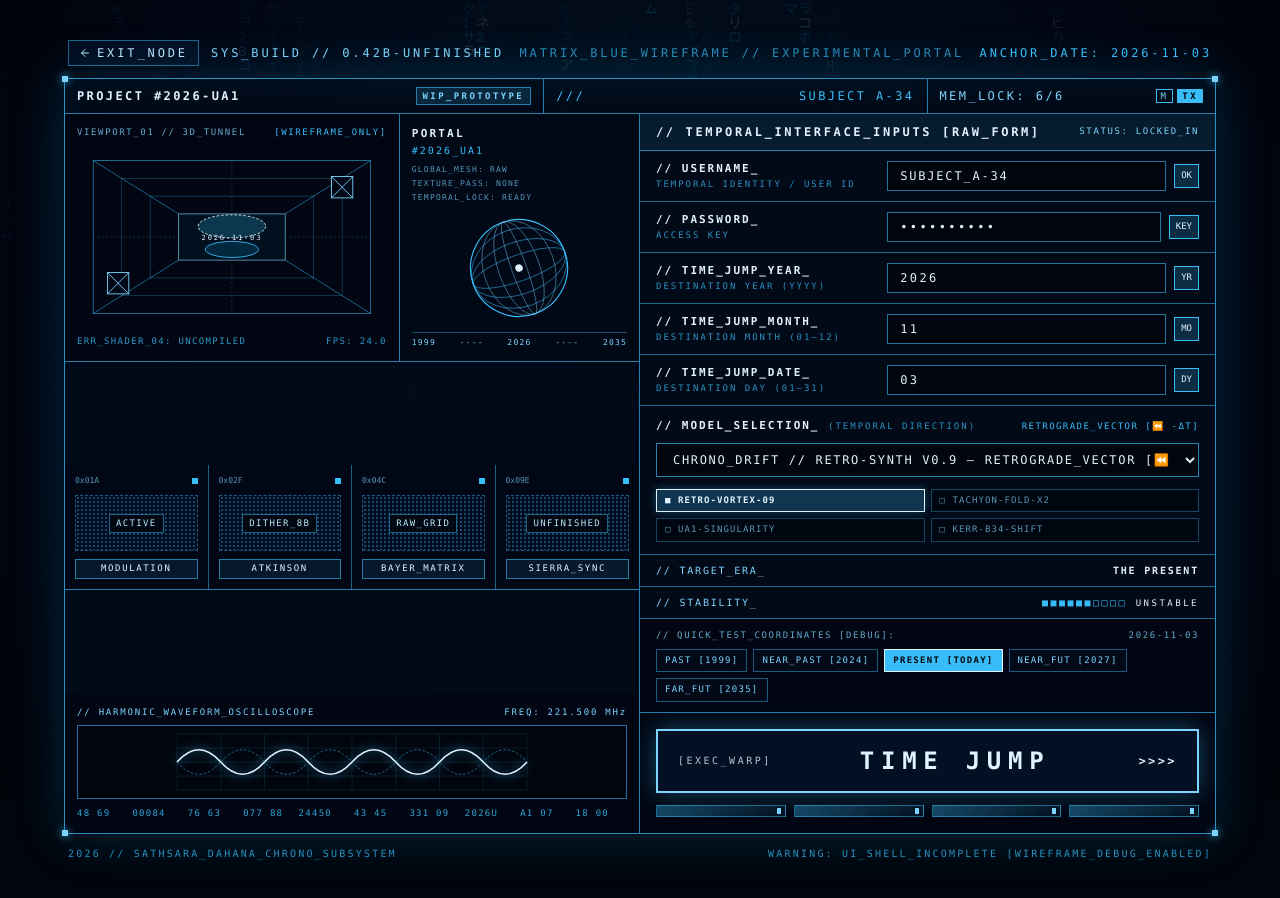
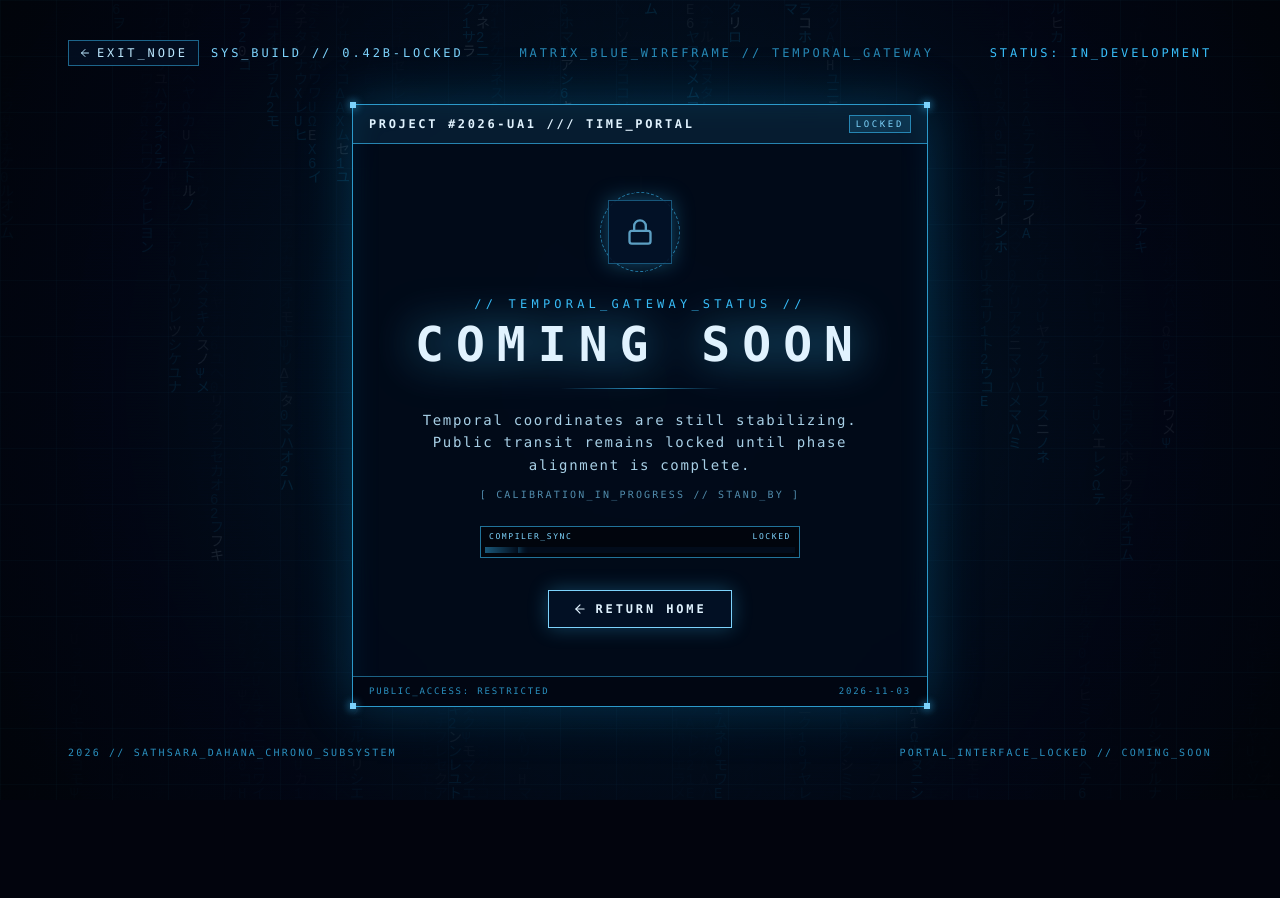
Before and after one commit to Niduka292/sathsara-dahana, a Next.js app: page /timeportal in a window 1280 px wide. Shown: the top 898 px of the page. After the commit the page ends 800 px from the top, so only its background shows below. Built offline with nearby package versions, Linux system fonts and the light colour scheme.

Commit message:
Hide the timeportal interface and add a coming soon card

```diff
--- a/src/components/timeportal/TimePortalExperience.tsx
+++ b/src/components/timeportal/TimePortalExperience.tsx
@@ -3,7 +3,7 @@
 import React, { useState, useEffect, useMemo, useRef } from "react";
 import { motion, AnimatePresence } from "framer-motion";
 import Link from "next/link";
-import { ArrowLeft, Calendar, RotateCcw } from "lucide-react";
+import { ArrowLeft, Calendar, Lock, RotateCcw } from "lucide-react";
 
 export type TimeEra = "past" | "near-past" | "present" | "near-future" | "future";
 
@@ -297,21 +297,24 @@ function WireframeCorners() {
   );
 }
 
+// Toggle to hide/lock the interactive Time Portal interface while it is still in the making
+const IS_PORTAL_LOCKED = true;
+
 export default function TimePortalExperience() {
   const [todayStr, setTodayStr] = useState<string>("2026-11-01");
 
-  // 6 Interface Inputs from Reference Specification:
+  // 6 Interface Inputs from Reference Specification (cleared of default/placeholder values):
   // 1. Username - Temporal Identity / User ID
   // 2. Password - Access Key
   // 3. Time Jump Year - Destination Year
   // 4. Time Jump Month - Destination Month
   // 5. Time Jump Date - Destination Day
   // 6. Model selection - Temporal Direction
-  const [username, setUsername] = useState<string>("SUBJECT_A-34");
-  const [password, setPassword] = useState<string>("UA1-221500");
-  const [jumpYear, setJumpYear] = useState<string>("2026");
-  const [jumpMonth, setJumpMonth] = useState<string>("10");
-  const [jumpDay, setJumpDay] = useState<string>("23");
+  const [username, setUsername] = useState<string>("");
+  const [password, setPassword] = useState<string>("");
+  const [jumpYear, setJumpYear] = useState<string>("");
+  const [jumpMonth, setJumpMonth] = useState<string>("");
+  const [jumpDay, setJumpDay] = useState<string>("");
   const [selectedModel, setSelectedModel] = useState<string>(TEMPORAL_MODELS[0].id);
 
   const [submitAttempted, setSubmitAttempted] = useState(false);
@@ -330,9 +333,6 @@ export default function TimePortalExperience() {
     const now = new Date();
     const today = getTodayDateString(now);
     setTodayStr(today);
-    setJumpYear(String(now.getFullYear()));
-    setJumpMonth(String(now.getMonth() + 1).padStart(2, "0"));
-    setJumpDay(String(now.getDate()).padStart(2, "0"));
     setWarpDisplayDate(today);
     setWarpDisplayYear(today.slice(0, 4));
   }, []);
@@ -559,9 +559,161 @@ export default function TimePortalExperience() {
       </AnimatePresence>
 
       {/* ===================================================================== */}
+      {/* LOCKED / COMING SOON MATRIX VIEW (PUBLIC GATEWAY IN THE MAKING)       */}
+      {/* ===================================================================== */}
+      {IS_PORTAL_LOCKED && (
+        <div className="relative min-h-screen w-full bg-[#01050c] text-[#bae6fd] font-mono py-6 sm:py-10 px-4 sm:px-6 flex flex-col justify-between overflow-hidden">
+          {/* Blue Matrix Rain Background */}
+          <BlueMatrixRain />
+
+          {/* CRT Scanlines & Phosphor Blue Vignette */}
+          <div
+            aria-hidden="true"
+            className="pointer-events-none fixed inset-0 z-10 opacity-25"
+            style={{
+              backgroundImage:
+                "repeating-linear-gradient(0deg, rgba(0, 0, 0, 0.45) 0px, rgba(0, 0, 0, 0.45) 1px, transparent 1px, transparent 3px)",
+            }}
+          />
+          <div
+            aria-hidden="true"
+            className="pointer-events-none fixed inset-0 z-10"
+            style={{
+              background:
+                "radial-gradient(circle at 50% 48%, rgba(14, 165, 233, 0.14) 0%, rgba(2, 8, 23, 0.72) 68%, rgba(1, 4, 10, 0.95) 100%)",
+            }}
+          />
+
+          {/* Subtle Background Blueprint Grid */}
+          <div
+            aria-hidden="true"
+            className="pointer-events-none fixed inset-0 z-10 opacity-15"
+            style={{
+              backgroundImage:
+                "linear-gradient(rgba(56, 189, 248, 0.18) 1px, transparent 1px), linear-gradient(90deg, rgba(56, 189, 248, 0.18) 1px, transparent 1px)",
+              backgroundSize: "56px 56px",
+            }}
+          />
+
+          {/* Top Matrix Status Bar */}
+          <div className="relative z-20 mx-auto w-full max-w-6xl flex flex-wrap items-center justify-between gap-2 px-1 text-[10px] sm:text-xs tracking-[0.24em] uppercase text-[#7dd3fc]">
+            <div className="flex items-center gap-3">
+              <Link
+                href="/"
+                className="inline-flex items-center gap-1.5 border border-[#38bdf8]/50 bg-[#031024]/80 px-2.5 py-1 text-[#bae6fd] hover:bg-[#38bdf8] hover:text-[#01050c] transition-colors"
+              >
+                <ArrowLeft className="w-3 h-3" />
+                <span>EXIT_NODE</span>
+              </Link>
+              <span>{"SYS_BUILD // 0.42b-LOCKED"}</span>
+            </div>
+            <span className="hidden md:inline text-[#38bdf8]/70">
+              {"MATRIX_BLUE_WIREFRAME // TEMPORAL_GATEWAY"}
+            </span>
+            <span className="text-[#38bdf8]">
+              STATUS: IN_DEVELOPMENT
+            </span>
+          </div>
+
+          {/* Center Coming Soon Matrix Wireframe Terminal */}
+          <div className="relative z-20 my-auto mx-auto w-full max-w-[300px] sm:max-w-xl py-4 sm:py-8">
+            <motion.div
+              initial={{ opacity: 0, scale: 0.94, y: 12 }}
+              animate={{ opacity: 1, scale: 1, y: 0 }}
+              transition={{ duration: 0.5, ease: "easeOut" }}
+              className="relative border border-[#38bdf8]/80 bg-[#020a18]/80 sm:bg-[#020a18]/92 shadow-[0_0_50px_rgba(14,165,233,0.25),inset_0_0_30px_rgba(14,165,233,0.1)] backdrop-blur-sm sm:backdrop-blur-md"
+            >
+              <WireframeCorners />
+
+              {/* Terminal Header Strip */}
+              <div className="flex items-center justify-between border-b border-[#38bdf8]/65 bg-[#38bdf8]/10 px-3 py-1.5 sm:px-4 sm:py-2.5 text-[8px] sm:text-xs uppercase tracking-[0.18em] sm:tracking-[0.22em]">
+                <span className="font-bold text-[#e0f2fe] truncate">
+                  {"PROJECT #2026-UA1 /// TIME_PORTAL"}
+                </span>
+                <span className="border border-[#38bdf8]/60 bg-[#38bdf8]/15 px-1.5 py-0.5 text-[7px] sm:text-[9px] text-[#7dd3fc] shrink-0 ml-2">
+                  LOCKED
+                </span>
+              </div>
+
+              {/* Terminal Body */}
+              <div className="px-4 py-5 sm:px-10 sm:py-12 text-center flex flex-col items-center">
+                {/* Lock & Wireframe Ring */}
+                <div className="relative mb-3 sm:mb-6 flex h-12 w-12 sm:h-20 sm:w-20 items-center justify-center">
+                  <motion.div
+                    animate={{ rotate: 360 }}
+                    transition={{ duration: 24, repeat: Infinity, ease: "linear" }}
+                    className="absolute inset-0 border border-dashed border-[#38bdf8]/60 rounded-full"
+                  />
+                  <div className="absolute inset-1.5 sm:inset-2 border border-[#38bdf8]/40 bg-[#031229]/90 shadow-[0_0_20px_rgba(56,189,248,0.35)] flex items-center justify-center">
+                    <Lock className="h-4 w-4 sm:h-7 sm:w-7 text-[#7dd3fc] animate-pulse" />
+                  </div>
+                </div>
+
+                <p className="text-[8px] sm:text-xs uppercase tracking-[0.28em] sm:tracking-[0.35em] text-[#38bdf8] mb-1 sm:mb-2">
+                  {"// TEMPORAL_GATEWAY_STATUS //"}
+                </p>
+
+                <h1 className="text-xl sm:text-5xl font-black uppercase tracking-[0.2em] sm:tracking-[0.25em] text-[#e0f2fe] drop-shadow-[0_0_22px_rgba(56,189,248,0.75)]">
+                  COMING SOON
+                </h1>
+
+                <div className="my-3 sm:my-5 h-[1px] w-28 sm:w-40 bg-gradient-to-r from-transparent via-[#38bdf8]/75 to-transparent" />
+
+                <p className="max-w-md text-[10px] sm:text-sm leading-relaxed tracking-[0.1em] sm:tracking-[0.12em] text-[#bae6fd]/90">
+                  Temporal coordinates are still stabilizing. Public transit remains locked until phase alignment is complete.
+                </p>
+
+                <p className="mt-2 sm:mt-2.5 text-[8px] sm:text-[10px] uppercase tracking-[0.18em] sm:tracking-[0.22em] text-[#7dd3fc]/65">
+                  {"[ CALIBRATION_IN_PROGRESS // STAND_BY ]"}
+                </p>
+
+                {/* Animated Wireframe Progress Bar */}
+                <div className="mt-3.5 sm:mt-6 w-full max-w-[210px] sm:max-w-xs border border-[#38bdf8]/60 bg-[#01050d] p-1">
+                  <div className="flex items-center justify-between text-[7px] sm:text-[8px] uppercase tracking-[0.2em] text-[#7dd3fc] px-1 mb-0.5 sm:mb-1">
+                    <span>COMPILER_SYNC</span>
+                    <span>LOCKED</span>
+                  </div>
+                  <div className="h-1 sm:h-1.5 w-full bg-[#020c1b] overflow-hidden">
+                    <motion.div
+                      animate={{ x: ["-100%", "100%"] }}
+                      transition={{ duration: 2.6, repeat: Infinity, ease: "linear" }}
+                      className="h-full w-1/2 bg-gradient-to-r from-transparent via-[#38bdf8] to-transparent shadow-[0_0_10px_#38bdf8]"
+                    />
+                  </div>
+                </div>
+
+                {/* Return Home Action */}
+                <div className="mt-4 sm:mt-8">
+                  <Link
+                    href="/"
+                    className="inline-flex items-center gap-1.5 sm:gap-2 border border-[#7dd3fc] bg-[#021024] hover:bg-[#38bdf8] text-[#e0f2fe] hover:text-[#01050c] px-4 py-1.5 sm:px-6 sm:py-2.5 text-[10px] sm:text-xs font-bold uppercase tracking-[0.2em] sm:tracking-[0.24em] transition-all shadow-[0_0_20px_rgba(56,189,248,0.3)] hover:shadow-[0_0_30px_rgba(56,189,248,0.7)]"
+                  >
+                    <ArrowLeft className="h-3 w-3 sm:h-3.5 sm:w-3.5" />
+                    <span>RETURN HOME</span>
+                  </Link>
+                </div>
+              </div>
+
+              {/* Terminal Footer Strip */}
+              <div className="border-t border-[#38bdf8]/50 bg-[#010612] px-3 py-1.5 sm:px-4 sm:py-2 flex items-center justify-between text-[8px] sm:text-[9px] uppercase tracking-[0.16em] sm:tracking-[0.2em] text-[#38bdf8]/75">
+                <span>PUBLIC_ACCESS: RESTRICTED</span>
+                <span>{todayStr}</span>
+              </div>
+            </motion.div>
+          </div>
+
+          {/* Bottom Raw Prototype Footer */}
+          <div className="relative z-20 mx-auto w-full max-w-6xl flex flex-wrap items-center justify-between gap-2 px-1 text-[9px] sm:text-[10px] uppercase tracking-[0.22em] text-[#38bdf8]/75">
+            <span>{"2026 // SATHSARA_DAHANA_CHRONO_SUBSYSTEM"}</span>
+            <span>PORTAL_INTERFACE_LOCKED // COMING_SOON</span>
+          </div>
+        </div>
+      )}
+
+      {/* ===================================================================== */}
       {/* VIEW 1: BLUE MATRIX / UNFINISHED WIREFRAME PROTOTYPE INTERFACE        */}
       {/* ===================================================================== */}
-      {!activeEra && (
+      {!IS_PORTAL_LOCKED && !activeEra && (
         <div className="relative min-h-screen w-full bg-[#01050c] text-[#bae6fd] font-mono py-6 sm:py-10 px-3 sm:px-6 flex flex-col justify-between overflow-hidden">
           {/* Blue Matrix Rain Background */}
           <BlueMatrixRain />
@@ -989,9 +1141,8 @@ export default function TimePortalExperience() {
                               type="text"
                               value={username}
                               onChange={(e) => setUsername(e.target.value)}
-                              placeholder="e.g. SUBJECT_A-34"
                               autoComplete="off"
-                              className="w-full border border-[#38bdf8]/60 bg-[#01050d] px-3 py-1.5 text-xs uppercase tracking-[0.15em] text-[#e0f2fe] placeholder:text-[#38bdf8]/35 focus:border-[#e0f2fe] focus:shadow-[0_0_12px_rgba(56,189,248,0.45)] focus:outline-none"
+                              className="w-full border border-[#38bdf8]/60 bg-[#01050d] px-3 py-1.5 text-xs uppercase tracking-[0.15em] text-[#e0f2fe] focus:border-[#e0f2fe] focus:shadow-[0_0_12px_rgba(56,189,248,0.45)] focus:outline-none"
                             />
                             <span
                               className={`text-[9px] px-1.5 py-1 border ${
@@ -1022,9 +1173,8 @@ export default function TimePortalExperience() {
                               type="password"
                               value={password}
                               onChange={(e) => setPassword(e.target.value)}
-                              placeholder="ENTER ACCESS KEY"
                               autoComplete="off"
-                              className="w-full border border-[#38bdf8]/60 bg-[#01050d] px-3 py-1.5 text-xs tracking-[0.2em] text-[#e0f2fe] placeholder:text-[#38bdf8]/35 focus:border-[#e0f2fe] focus:shadow-[0_0_12px_rgba(56,189,248,0.45)] focus:outline-none"
+                              className="w-full border border-[#38bdf8]/60 bg-[#01050d] px-3 py-1.5 text-xs tracking-[0.2em] text-[#e0f2fe] focus:border-[#e0f2fe] focus:shadow-[0_0_12px_rgba(56,189,248,0.45)] focus:outline-none"
                             />
                             <span
                               className={`text-[9px] px-1.5 py-1 border ${
@@ -1057,8 +1207,7 @@ export default function TimePortalExperience() {
                               max={9999}
                               value={jumpYear}
                               onChange={(e) => setJumpYear(e.target.value)}
-                              placeholder="2026"
-                              className="w-full border border-[#38bdf8]/60 bg-[#01050d] px-3 py-1.5 text-xs tracking-[0.2em] text-[#e0f2fe] tabular-nums placeholder:text-[#38bdf8]/35 focus:border-[#e0f2fe] focus:shadow-[0_0_12px_rgba(56,189,248,0.45)] focus:outline-none"
+                              className="w-full border border-[#38bdf8]/60 bg-[#01050d] px-3 py-1.5 text-xs tracking-[0.2em] text-[#e0f2fe] tabular-nums focus:border-[#e0f2fe] focus:shadow-[0_0_12px_rgba(56,189,248,0.45)] focus:outline-none"
                             />
                             <span
                               className={`text-[9px] px-1.5 py-1 border ${
@@ -1091,8 +1240,7 @@ export default function TimePortalExperience() {
                               max={12}
                               value={jumpMonth}
                               onChange={(e) => setJumpMonth(e.target.value)}
-                              placeholder="10"
-                              className="w-full border border-[#38bdf8]/60 bg-[#01050d] px-3 py-1.5 text-xs tracking-[0.2em] text-[#e0f2fe] tabular-nums placeholder:text-[#38bdf8]/35 focus:border-[#e0f2fe] focus:shadow-[0_0_12px_rgba(56,189,248,0.45)] focus:outline-none"
+                              className="w-full border border-[#38bdf8]/60 bg-[#01050d] px-3 py-1.5 text-xs tracking-[0.2em] text-[#e0f2fe] tabular-nums focus:border-[#e0f2fe] focus:shadow-[0_0_12px_rgba(56,189,248,0.45)] focus:outline-none"
                             />
                             <span
                               className={`text-[9px] px-1.5 py-1 border ${
@@ -1125,8 +1273,7 @@ export default function TimePortalExperience() {
                               max={31}
                               value={jumpDay}
                               onChange={(e) => setJumpDay(e.target.value)}
-                              placeholder="23"
-                              className="w-full border border-[#38bdf8]/60 bg-[#01050d] px-3 py-1.5 text-xs tracking-[0.2em] text-[#e0f2fe] tabular-nums placeholder:text-[#38bdf8]/35 focus:border-[#e0f2fe] focus:shadow-[0_0_12px_rgba(56,189,248,0.45)] focus:outline-none"
+                              className="w-full border border-[#38bdf8]/60 bg-[#01050d] px-3 py-1.5 text-xs tracking-[0.2em] text-[#e0f2fe] tabular-nums focus:border-[#e0f2fe] focus:shadow-[0_0_12px_rgba(56,189,248,0.45)] focus:outline-none"
                             />
                             <span
                               className={`text-[9px] px-1.5 py-1 border ${
@@ -1297,7 +1444,7 @@ export default function TimePortalExperience() {
       {/* ===================================================================== */}
       {/* VIEW 2: DESTINATION ERA INTERFACES (5 DISTINCT WEB DESIGN ERAS)       */}
       {/* ===================================================================== */}
-      {activeEra && (
+      {!IS_PORTAL_LOCKED && activeEra && (
         <EraDestinationInterface
           era={activeEra}
           travelledDate={travelledDate}
```
